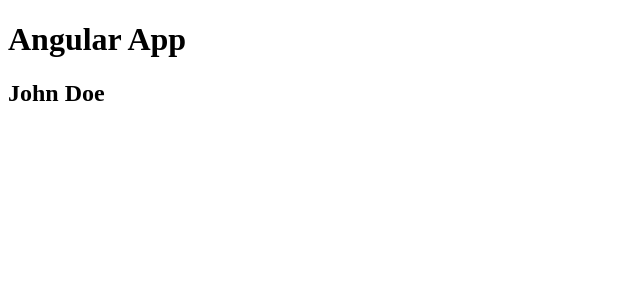
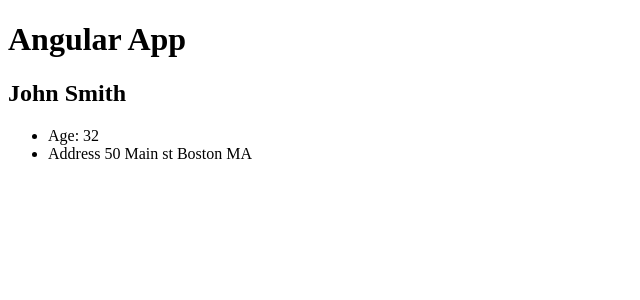
Before and after one commit to helen-tan/angular-sandbox-app, an Angular app: page / in a window 1280 px wide. Shown: the top 300 px of the page, without its empty margins (0-640 px from the left). Built offline with nearby package versions, Linux system fonts and the light colour scheme.

Commit message:
Using string interpolation to output properties in template(component html file)

```diff
--- a/src/app/components/user/user.component.html
+++ b/src/app/components/user/user.component.html
@@ -1 +1,5 @@
-<h2>John Doe</h2>
+<h2>{{ firstName }} {{ lastName }}</h2>
+<ul>
+    <li>Age: {{ showAge() }}</li>
+    <li>Address {{ address.street }} {{ address.city }} {{ address.state }}</li>
+</ul>
--- a/src/app/components/user/user.component.ts
+++ b/src/app/components/user/user.component.ts
@@ -18,19 +18,20 @@ import { Component } from "@angular/core";
 export class UserComponent {
     // Properties
     firstName = 'John';
-    lastName = 'Doe';
+    lastName = 'Smith';
     age = 30;
+    address = {
+        street: '50 Main st',
+        city: 'Boston',
+        state: 'MA'
+    }
 
     // Methods
 
     // constructor runs when component is initialized
     // constructor is usually used to inject dependencies
     constructor() {
-        console.log("Hello user...");
-        this.sayHello();
-        console.log(this.age);
-        this.hasBirthday();
-        console.log(this.age);
+
     }
 
     sayHello() {
@@ -40,4 +41,8 @@ export class UserComponent {
     hasBirthday() {
         this.age += 1;
     }
+
+    showAge() {
+        return this.age + 2;
+    }
 }
```
